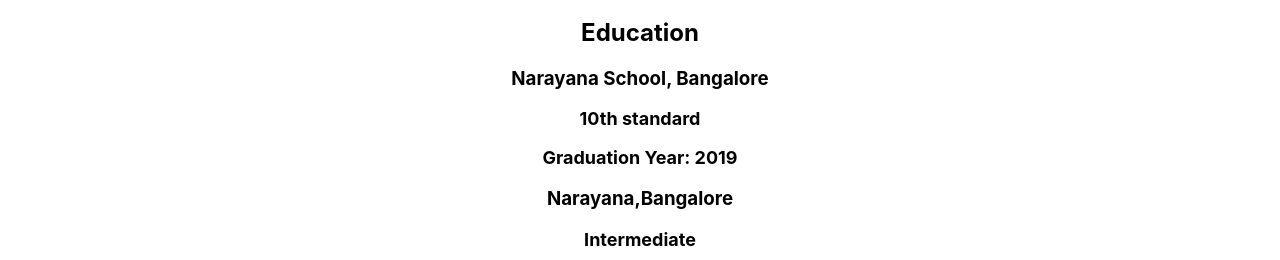
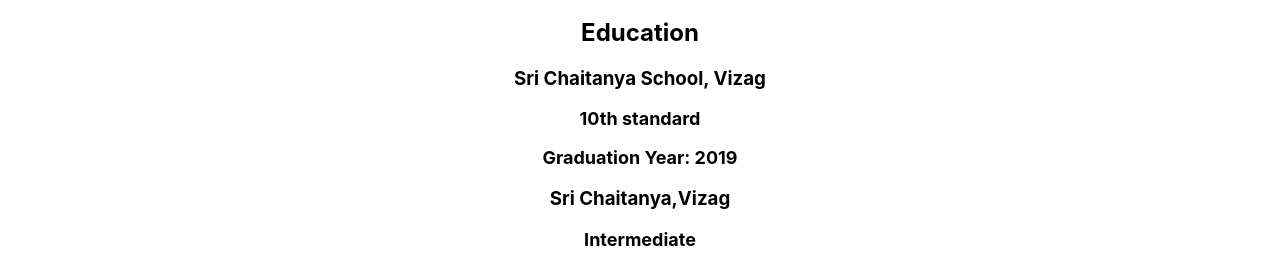
Before and after one commit to srik4442/t6, a React (Create React App) app: page / in a window 1280 px wide. Shown: the part 278-538 px from the top of the page. Built offline with nearby package versions, Linux system fonts and the light colour scheme.

Commit message:
Update Education.js

```diff
--- a/src/components/Education.js
+++ b/src/components/Education.js
@@ -6,12 +6,12 @@ const Education = () => {
     <section>
                 <h2>Education</h2>
 
-                <h3>Narayana School, Bangalore</h3>
+                <h3>Sri Chaitanya School, Vizag</h3>
                 <p>10th standard</p>
                 <p>Graduation Year: 2019</p>
 
 
-                <h3>Narayana,Bangalore </h3>
+                <h3>Sri Chaitanya,Vizag </h3>
                 <p>Intermediate</p>
                 <p>Graduation Year: 2021</p>
 
```
